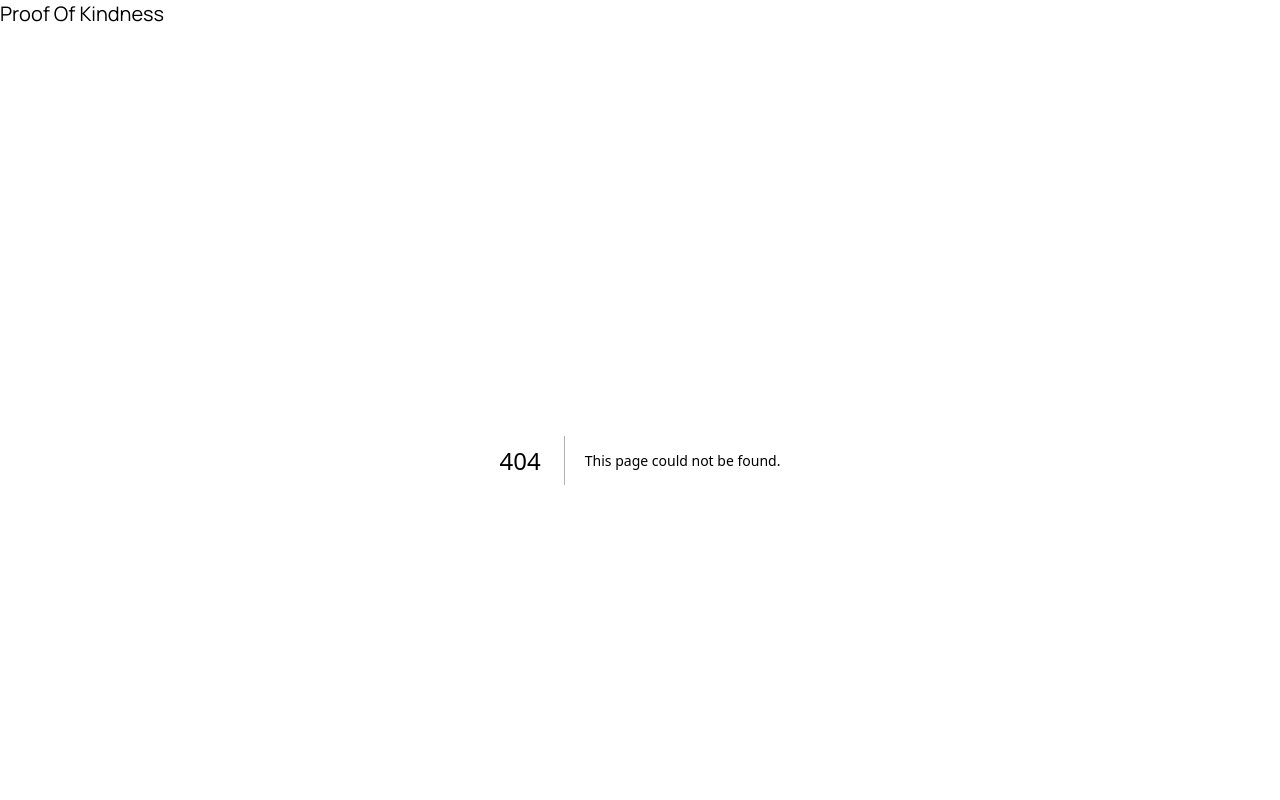
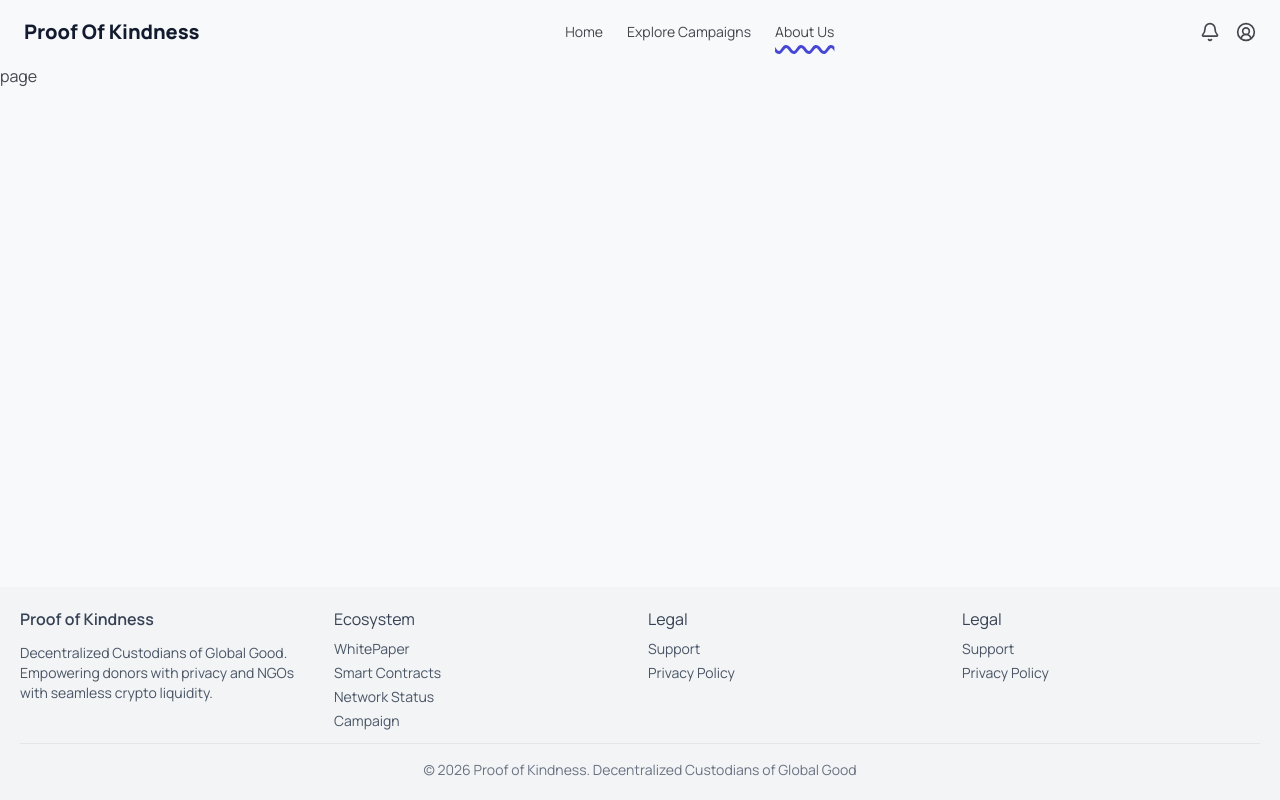
Before and after one commit to Daisy-Devs/pok, a Next.js app: page /about in a window 1280 px wide. Before the commit this address had no page. Shown: the top 800 px of the page. Built offline with nearby package versions, Linux system fonts and the light colour scheme.

Commit message:
feat: enhance Navbar component with navigation links and user icons; update nomenclature for consistency; add About and Explore pages

```diff
--- a/components/Navbar.tsx
+++ b/components/Navbar.tsx
@@ -1,11 +1,53 @@
+"use client"
+
 import { nomenclature } from '@/src/constants/nomenclature'
+import { Bell, UserCircle2 } from 'lucide-react'
 import Link from 'next/link'
 import React from 'react'
+import { Button } from './ui/button'
+import { usePathname } from 'next/navigation'
 
 const Navbar = () => {
+    const isLoggedIn = true
+     const pathname = usePathname();
   return (
-    <div className={'h-15'}>
-    <Link href={'/'}><h2 className={'text-xl'}>{nomenclature.PROUDUCT_NAME}</h2></Link>
+    <div className="h-16 px-6 flex items-center justify-between">
+
+      {/* Logo */}
+      <Link href="/">
+        <p className="text-xl font-extrabold text-tertiary">
+          {nomenclature.PRODUCT_NAME}
+        </p>
+      </Link>
+
+      {/* Navigation */}
+      <div className="flex items-center gap-6">
+        <Link href="/" className={`text-sm font-normal hover:underline underline-offset-4 ${pathname === '/' && 'underline decoration-primary decoration-wavy decoration-3'}`}>
+          {nomenclature.HOME}
+        </Link>
+        <Link href="/explore" className={`text-sm font-normal hover:underline underline-offset-8 ${pathname === '/explore' && 'underline decoration-primary decoration-wavy decoration-3'}`}>
+          {nomenclature.EXPLORE_CAMPAIGNS}
+        </Link>
+        <Link href="/about" className={`text-sm hover:underline underline-offset-8 ${pathname === '/about' && 'underline decoration-primary decoration-wavy decoration-3'}`}>
+          {nomenclature.ABOUT_US}
+        </Link>
+      </div>
+  {  isLoggedIn ?
+    /**  Icons **/
+      <div className="flex items-center gap-4">
+        <Bell size={20} className="cursor-pointer" />
+        <UserCircle2 size={20} className="cursor-pointer" />
+      </div>
+      :
+      <div className="flex items-center gap-4">
+        <Link href="/" className="text-sm hover:underline">
+          <Button text={nomenclature.NGO_PORTAL}/>
+        </Link>
+        <Link href="/" className="text-sm hover:underline">
+          <Button text={nomenclature.SIGN_IN}/>
+        </Link>
+      </div>
+}
     </div>
   )
 }
--- /dev/null
+++ b/src/app/about/page.tsx
@@ -0,0 +1,9 @@
+import React from 'react'
+
+const AboutUs = () => {
+  return (
+    <div>page</div>
+  )
+}
+
+export default AboutUs
--- /dev/null
+++ b/src/app/explore/page.tsx
@@ -0,0 +1,9 @@
+import React from 'react'
+
+const Explore = () => {
+  return (
+    <div>Explore</div>
+  )
+}
+
+export default Explore
--- a/src/app/layout.tsx
+++ b/src/app/layout.tsx
@@ -28,7 +28,7 @@ export default function RootLayout({
     >
       <body className="min-h-full flex flex-col">
         <Navbar/>
-        <main className="grow">
+        <main className="grow bg-background">
           {children}
         </main>
         <Footer/>
--- a/src/constants/nomenclature.ts
+++ b/src/constants/nomenclature.ts
@@ -1,4 +1,9 @@
 export const nomenclature={
- PROUDUCT_NAME:"Proof Of Kindness",
-
+ PRODUCT_NAME:"Proof Of Kindness",
+ HOME:'Home',
+ EXPLORE_CAMPAIGNS:"Explore Campaigns",
+ ABOUT_US:"About Us",
+ SIGN_IN:"Sign In",
+ SIGN_UP:"Sign Up",
+ NGO_PORTAL:"NGO Portal"
 }
```
